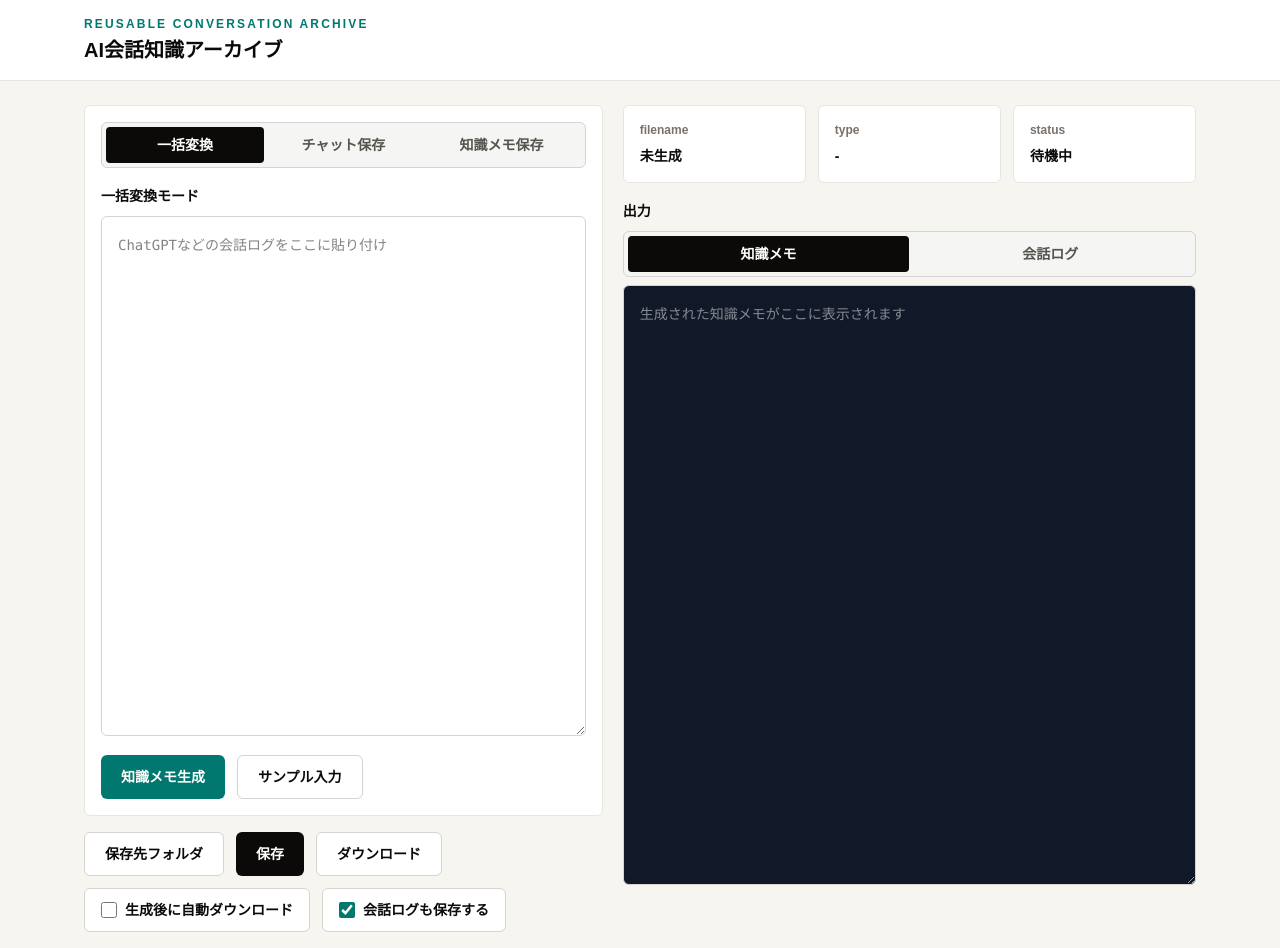
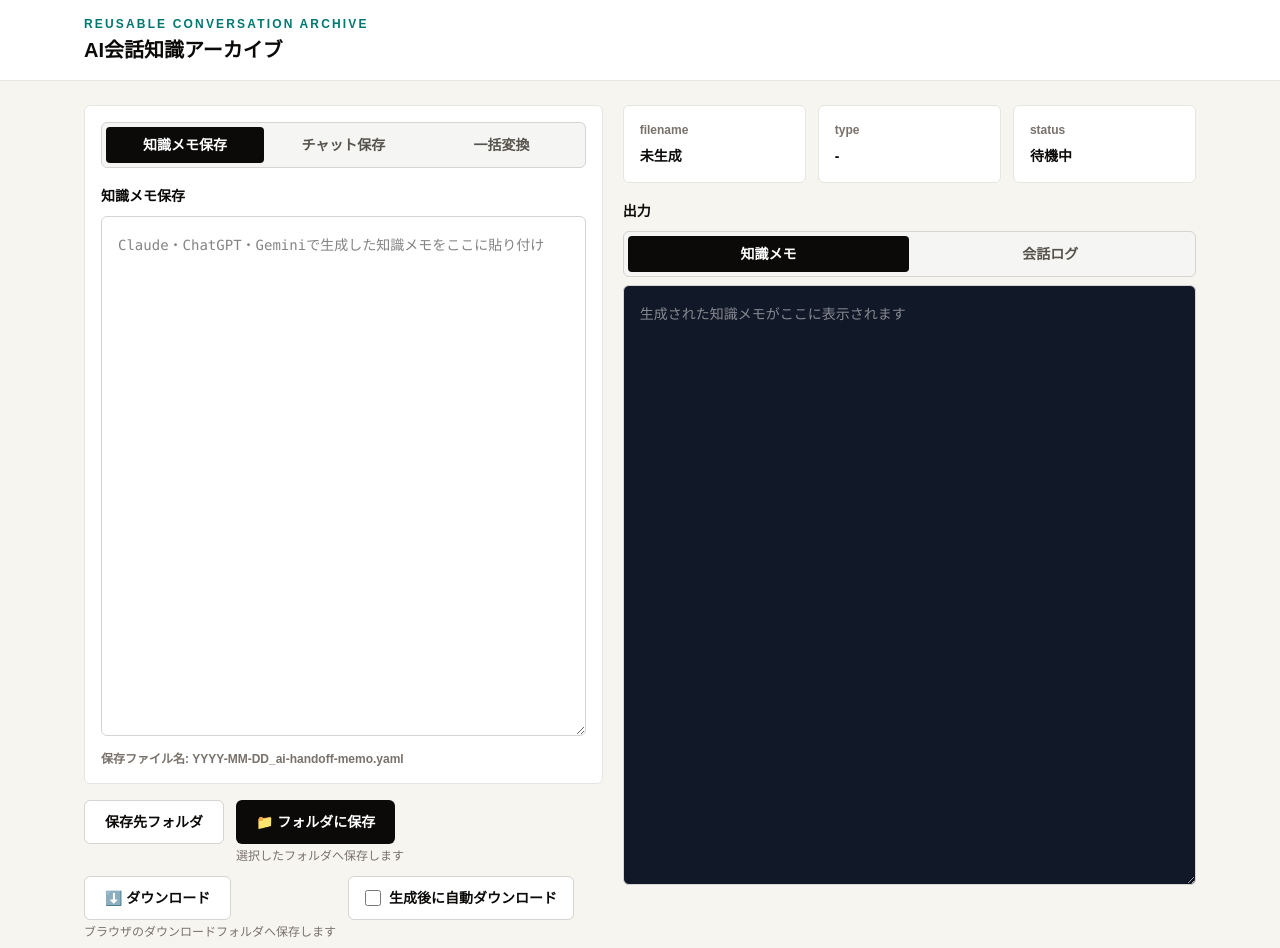
Before and after one commit to NanamiHoshitsuki/ai-conversation-archive, a Next.js app: page / in a window 1280 px wide. Shown: the top 948 px of the page. Built offline with nearby package versions, Linux system fonts and the light colour scheme.

Commit message:
Clarify archive save actions

```diff
--- a/src/components/HandoffMemoTool.tsx
+++ b/src/components/HandoffMemoTool.tsx
@@ -94,7 +94,7 @@ async function writeYamlTextToDirectory(directory: WritableDirectoryHandle, yaml
 }
 
 export default function HandoffMemoTool() {
-  const [activeInputTab, setActiveInputTab] = useState<InputTab>("bulk");
+  const [activeInputTab, setActiveInputTab] = useState<InputTab>("yaml-save");
   const [conversationLog, setConversationLog] = useState("");
   const [chatMessages, setChatMessages] = useState<ChatMessage[]>([]);
   const [chatInput, setChatInput] = useState("");
@@ -431,9 +431,9 @@ export default function HandoffMemoTool() {
           <div className="rounded-md border border-stone-200 bg-white p-4">
             <div className="flex rounded-md border border-stone-300 bg-stone-100 p-1">
               {([
+                ["yaml-save", "知識メモ保存"],
+                ["chat", "チャット保存"],
                 ["bulk", "一括変換"],
-                ["chat", "チャット保存"],
-                ["yaml-save", "知識メモ保存"],
               ] as const).map(([tab, label]) => (
                 <button
                   key={tab}
@@ -572,7 +572,7 @@ export default function HandoffMemoTool() {
             )}
           </div>
 
-          <div className="flex flex-wrap gap-3">
+          <div className="flex flex-wrap items-start gap-3">
             <button
               type="button"
               onClick={chooseDirectory}
@@ -580,20 +580,26 @@ export default function HandoffMemoTool() {
             >
               保存先フォルダ
             </button>
+            <div className="min-w-[180px]">
               <button
                 type="button"
                 onClick={save}
                 className="h-11 rounded-md bg-stone-950 px-5 text-sm font-bold text-white hover:bg-stone-800"
               >
-              保存
+                📁 フォルダに保存
               </button>
+              <p className="mt-1 text-xs font-medium text-stone-500">選択したフォルダへ保存します</p>
+            </div>
+            <div className="min-w-[220px]">
               <button
                 type="button"
                 onClick={download}
                 className="h-11 rounded-md border border-stone-300 bg-white px-5 text-sm font-bold hover:bg-stone-50"
               >
-              ダウンロード
+                ⬇️ ダウンロード
               </button>
+              <p className="mt-1 text-xs font-medium text-stone-500">ブラウザのダウンロードフォルダへ保存します</p>
+            </div>
             <label className="flex h-11 items-center gap-2 rounded-md border border-stone-300 bg-white px-4 text-sm font-bold">
               <input
                 type="checkbox"
```
Lines whose indentation alone changed are shown as unchanged.
